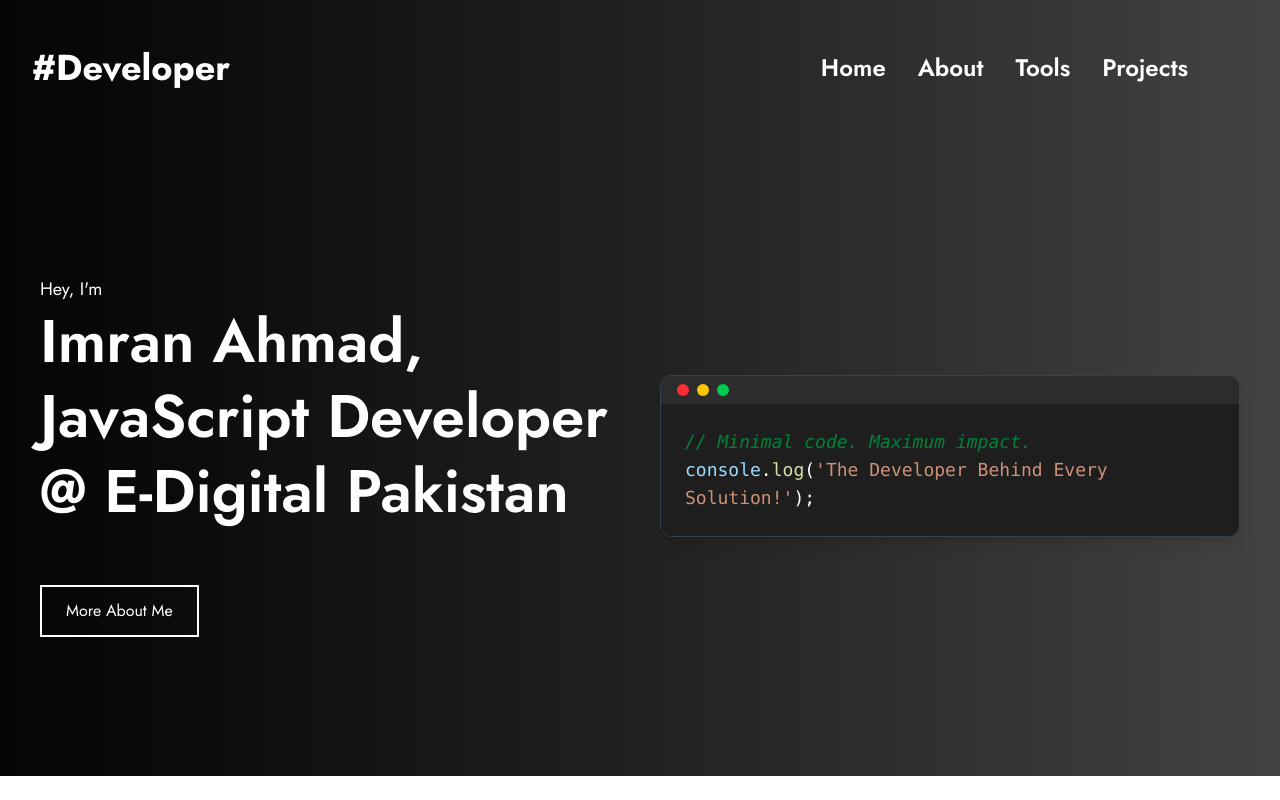
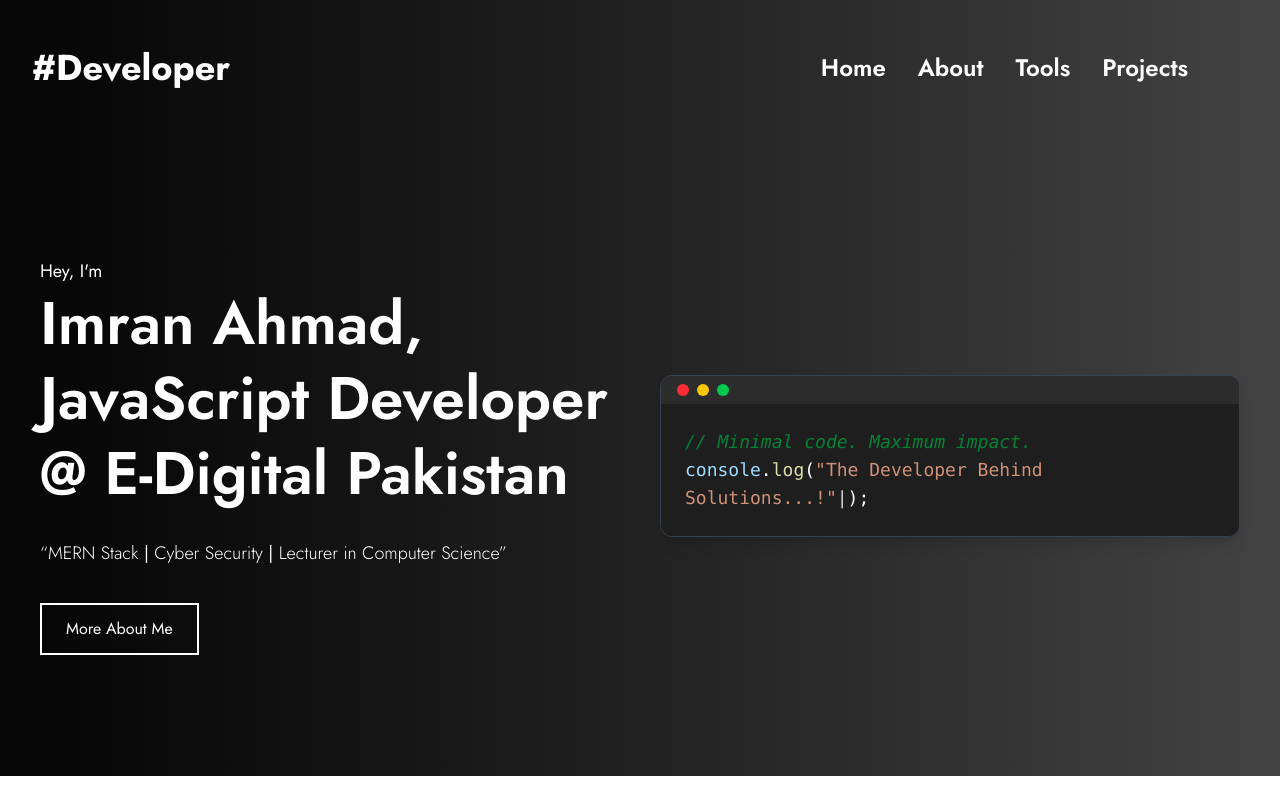
Before and after one commit to imranahmad537/my-devfolio, a React (Vite) app: page / in a window 1280 px wide. Shown: the top 800 px of the page. Built offline with nearby package versions, Linux system fonts and the light colour scheme.

Commit message:
Committed

```diff
--- a/package.json
+++ b/package.json
@@ -23,7 +23,8 @@
     "react": "^19.1.0",
     "react-dom": "^19.1.0",
     "react-icons": "^5.5.0",
-    "react-router-dom": "^7.6.2"
+    "react-router-dom": "^7.6.2",
+    "typed.js": "^2.1.0"
   },
   "devDependencies": {
     "@eslint/js": "^9.29.0",
--- a/src/Pages/Home.jsx
+++ b/src/Pages/Home.jsx
@@ -3,8 +3,22 @@ import Recognition from "../Components/Recognition";
 import About from "./About";
 import Tools from "./Tools";
 import Project from "./Project";
+import  { useEffect, useRef } from "react";
+import Typed from "typed.js";
 
 const Home = () => {
+  const typedRef2 = useRef(null);
+  useEffect(() => {
+    const typed = new Typed(typedRef2.current, {
+      strings: ["\"The Developer Behind Solutions...!\""],
+      typeSpeed: 50,
+      backSpeed: 30,
+      loop: true,
+    });
+
+    return () => typed.destroy(); // Cleanup
+  }, []);
+
   return (
     <>
       <section
@@ -25,7 +39,7 @@ const Home = () => {
               @ E-Digital Pakistan
             </h3>
             <p className="mt-6 text-base md:text-lg leading-loose">
-             {/* <strong><i><q>The Developer Behind Every Solution</q> </i></strong> */}
+             <p className="font-jost font-light"><q>MERN Stack <strong>|</strong> Cyber Security <strong>|</strong> Lecturer in Computer Science</q></p>
             </p>
             <button className="mt-8 border-2 border-white px-6 py-3 text-white font-jost hover:bg-white hover:text-black transition">
               More About Me
@@ -55,7 +69,7 @@ const Home = () => {
       <span className="text-white">.</span>
       <span className="text-[#dcdcaa]">log</span>
       <span className="text-white">(</span>
-      <span className="text-[#ce9178]">'The Developer Behind Every Solution!'</span>
+      <span ref={typedRef2} className="text-[#ce9178]"></span>
       <span className="text-white">);</span>
     </p>
   </div>
```
Also changed, not shown: 1 other file (tests, documents, lock files or other folders).
